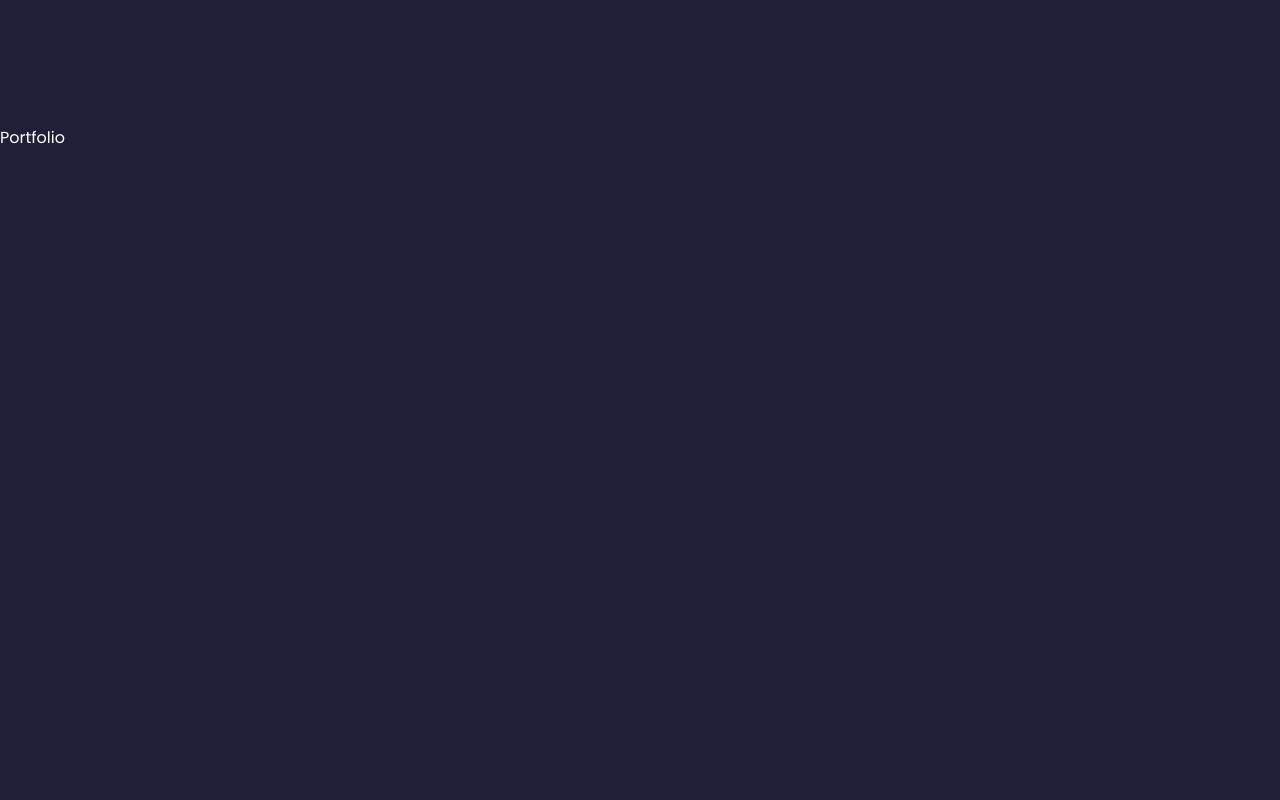
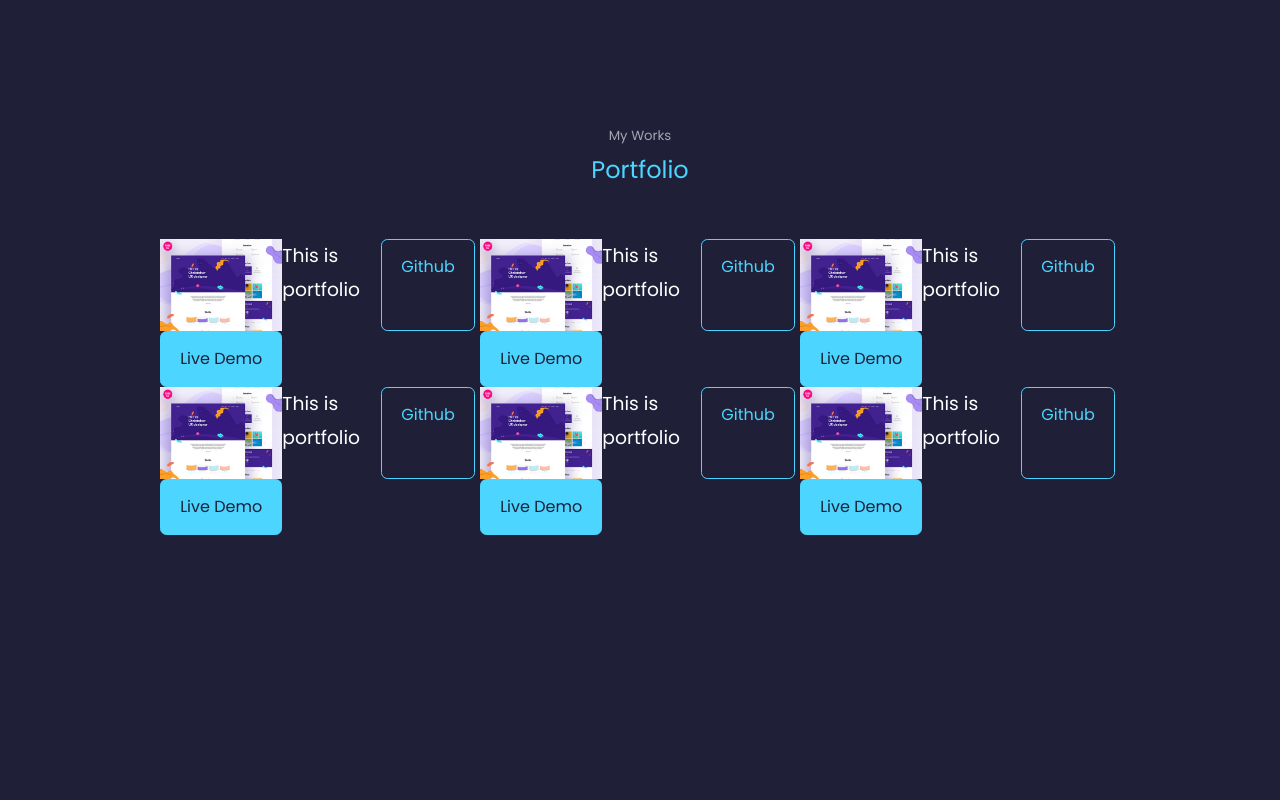
Before and after one commit to shahbazyyan/Portfolio, a React (Create React App) app: page / in a window 1280 px wide. Shown: the part 2660-3460 px from the top of the page. Built offline with nearby package versions, Linux system fonts and the light colour scheme.

Commit message:
Some changes

```diff
--- a/src/components/portfolio/Portfolio.jsx
+++ b/src/components/portfolio/Portfolio.jsx
@@ -1,9 +1,64 @@
 import React from 'react';
 import './portfolio.css';
+import portfolio from '../../assets/portfolio.jpg';
 
 function Portfolio() {
   return (
-    <section id='portfolio'>Portfolio</section>
+    <section id='portfolio'>
+      <h5>My Works</h5>
+      <h2>Portfolio</h2>
+
+      <div className="container portfolio-container">
+        <article className='portfolio-container'>
+           <div className="portfolio-img">
+            <img src={portfolio} alt="img" />
+           </div>
+           <h3>This is portfolio</h3>
+            <a href="" className='btn' target='_blank'>Github</a>
+            <a href="" className='btn btn-primary' target='_blank'>Live Demo</a>
+        </article>
+        <article className='portfolio-container'>
+           <div className="portfolio-img">
+            <img src={portfolio} alt="img" />
+           </div>
+           <h3>This is portfolio</h3>
+            <a href="" className='btn' target='_blank'>Github</a>
+            <a href="" className='btn btn-primary' target='_blank'>Live Demo</a>
+        </article>
+        <article className='portfolio-container'>
+           <div className="portfolio-img">
+            <img src={portfolio} alt="img" />
+           </div>
+           <h3>This is portfolio</h3>
+            <a href="" className='btn' target='_blank'>Github</a>
+            <a href="" className='btn btn-primary' target='_blank'>Live Demo</a>
+        </article>
+        <article className='portfolio-container'>
+           <div className="portfolio-img">
+            <img src={portfolio} alt="img" />
+           </div>
+           <h3>This is portfolio</h3>
+            <a href="" className='btn' target='_blank'>Github</a>
+            <a href="" className='btn btn-primary' target='_blank'>Live Demo</a>
+        </article>
+        <article className='portfolio-container'>
+           <div className="portfolio-img">
+            <img src={portfolio} alt="img" />
+           </div>
+           <h3>This is portfolio</h3>
+            <a href="" className='btn' target='_blank'>Github</a>
+            <a href="" className='btn btn-primary' target='_blank'>Live Demo</a>
+        </article>
+        <article className='portfolio-container'>
+           <div className="portfolio-img">
+            <img src={portfolio} alt="img" />
+           </div>
+           <h3>This is portfolio</h3>
+            <a href="" className='btn' target='_blank'>Github</a>
+            <a href="" className='btn btn-primary' target='_blank'>Live Demo</a>
+        </article>
+      </div>
+    </section>
   )
 }
 
--- a/src/components/portfolio/portfolio.css
+++ b/src/components/portfolio/portfolio.css
@@ -0,0 +1,4 @@
+.portfolio-container {
+    display: grid;
+    grid-template-columns: repeat(3,1fr);
+}
```
